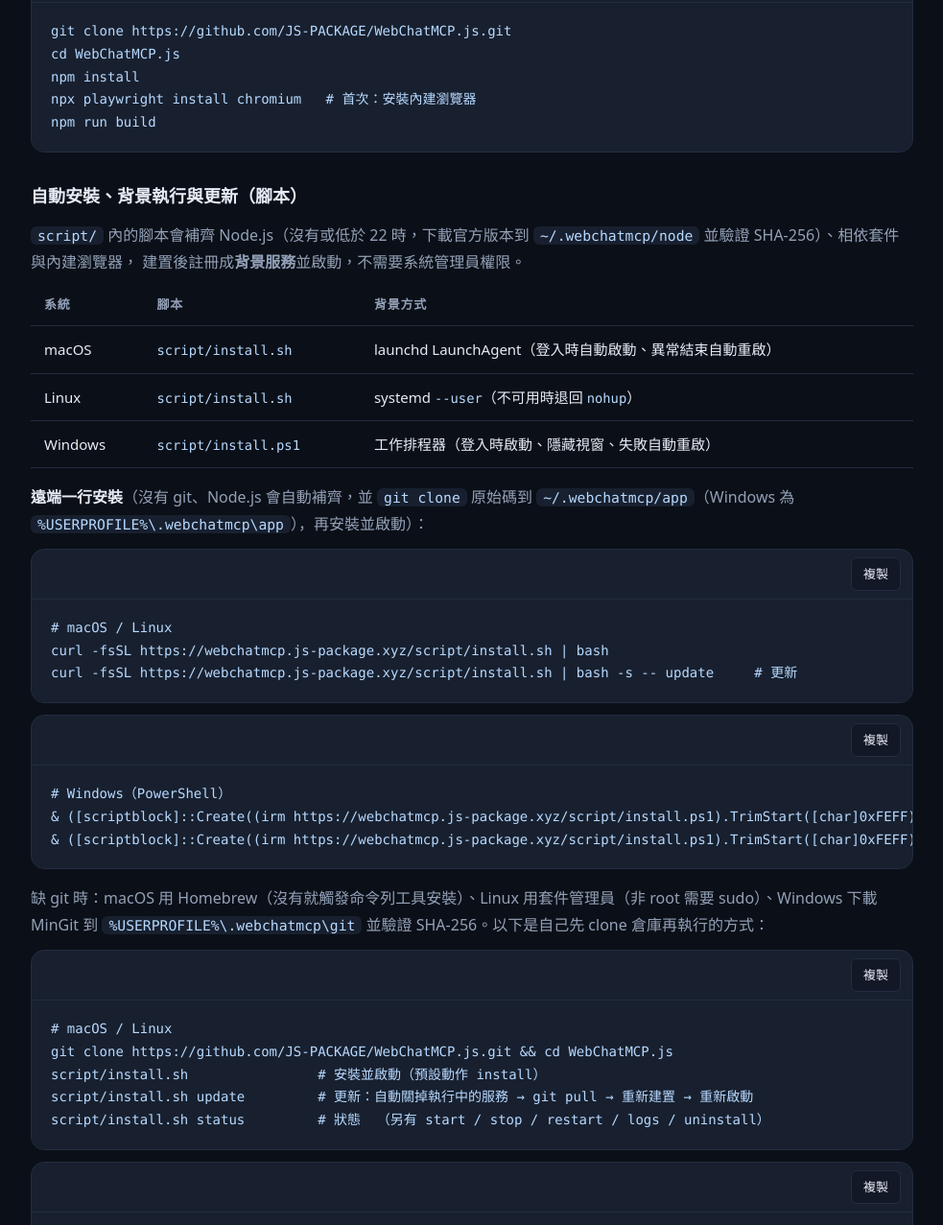
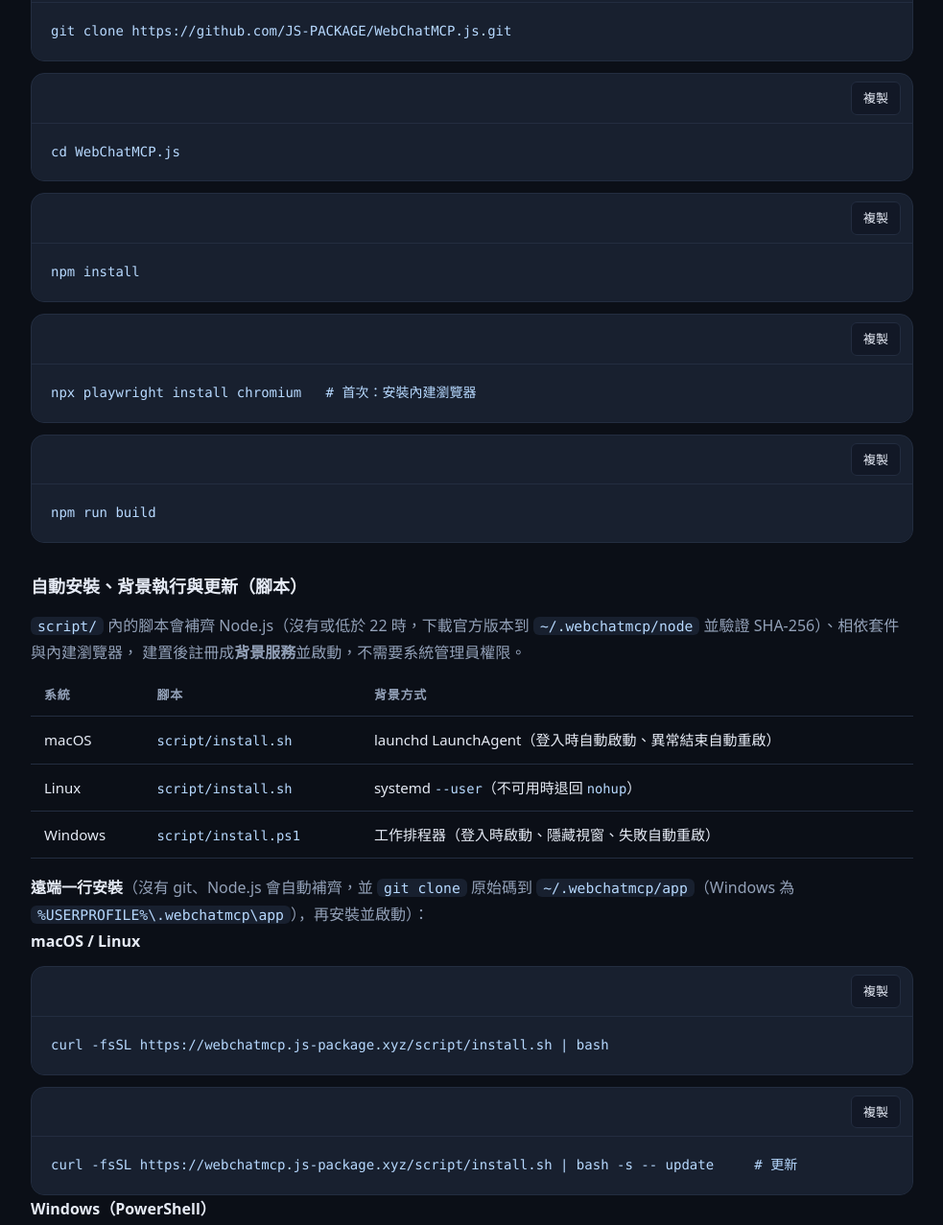
Before and after one commit to JS-PACKAGE/WebChatMCP.js, a website: page index.html in a window 1280 px wide. Shown: the part 1598-2875 px from the top of the page at 96% size, without its empty margins (148-1131 px from the left). Drawn offline with Linux system fonts and the light colour scheme.

Commit message:
M3: 指令逐行複製並將標題移出區塊

```diff
--- a/index.html
+++ b/index.html
@@ -341,6 +341,27 @@
 </div>
 <script>
   document.querySelectorAll('pre > code').forEach((code) => {
+    if (code.textContent.trimStart().startsWith('{')) return;
+    const pre = code.parentElement;
+    const fragment = document.createDocumentFragment();
+    for (const line of code.textContent.split('\n')) {
+      if (!line.trim()) continue;
+      if (line.trimStart().startsWith('#')) {
+        const heading = document.createElement('h4');
+        heading.className = 'sub';
+        heading.textContent = line.trimStart().slice(1).trim();
+        fragment.append(heading);
+      } else {
+        const command = document.createElement('pre');
+        const content = document.createElement('code');
+        content.textContent = line;
+        command.append(content);
+        fragment.append(command);
+      }
+    }
+    pre.replaceWith(fragment);
+  });
+  document.querySelectorAll('pre > code').forEach((code) => {
     const pre = code.parentElement;
     const block = document.createElement('div');
     block.className = 'code-block';
```
